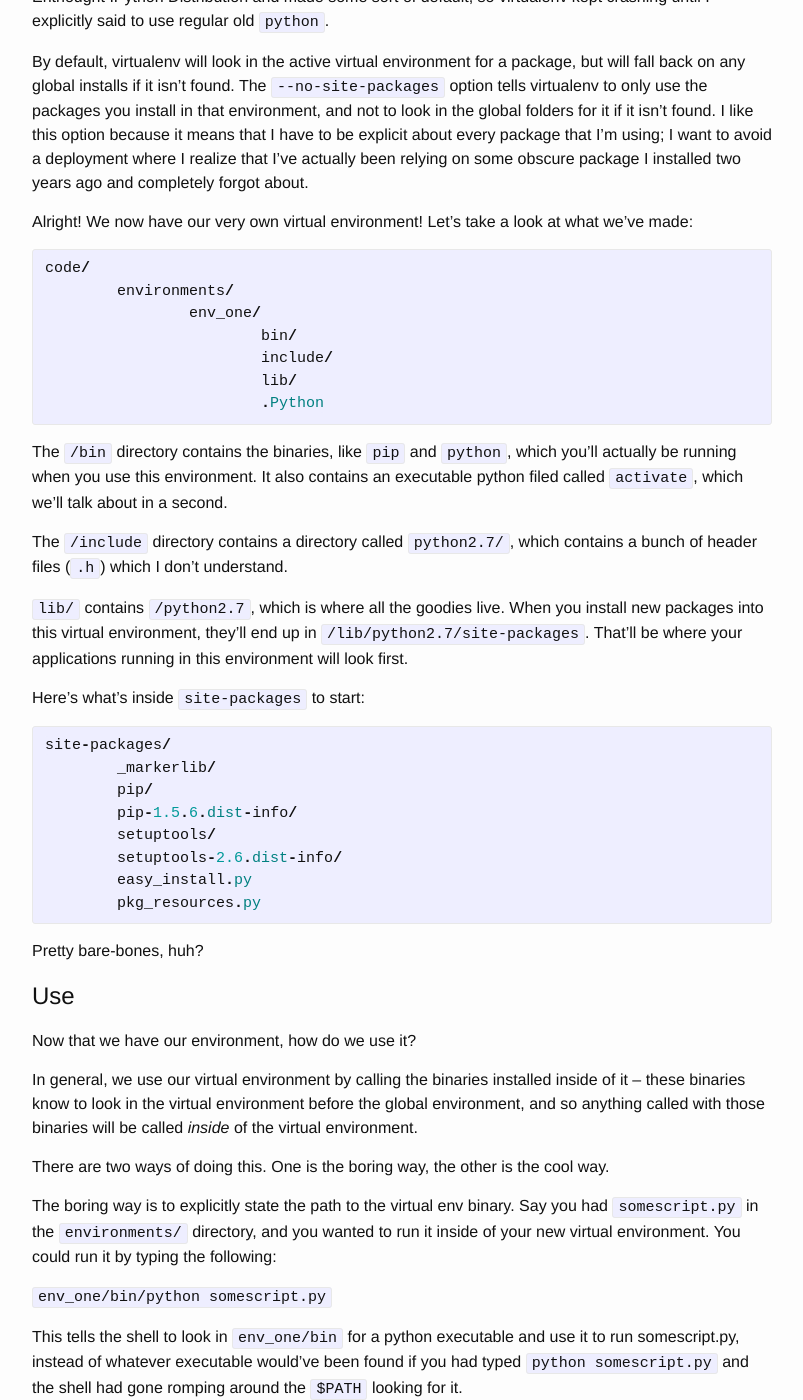
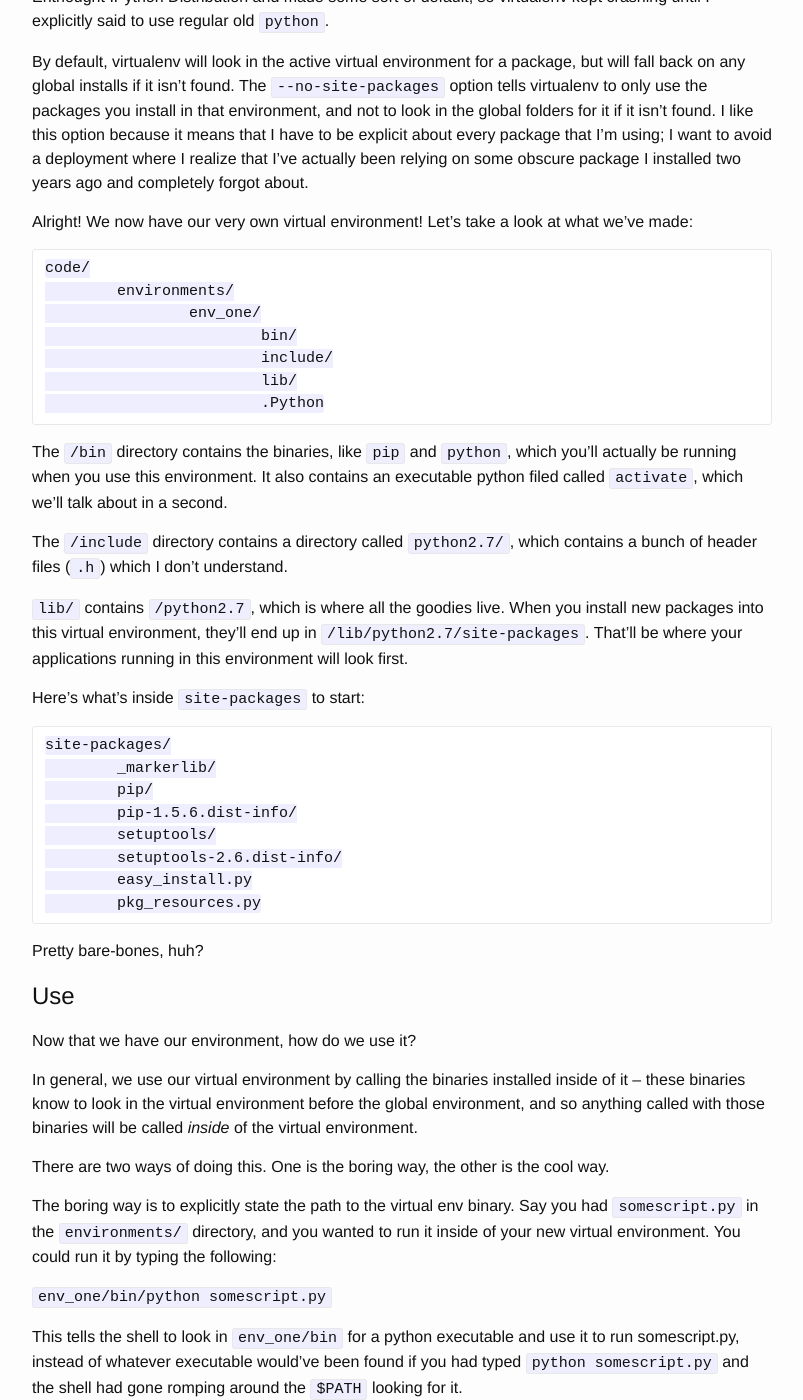
Before and after one commit to kronosapiens/kronosapiens.github.io, a Jekyll site: the page built from _posts/2014-07-22-setting-up-virtual-environments-in-python.markdown, in a window 1280 px wide and 1400 px high, scrolled down 1445 px. Shown: the whole window, without its empty margins (238-1041 px from the left). Built offline with Jekyll 4.4.1, drawn with Linux system fonts in a browser that asks for light colours; comment, search, counter and statistics services are not loaded; some of the changed text lies outside the part shown.

Commit message:
more experimenting with kramdown highlighting

```diff
--- a/_posts/2014-06-16-setting-up-a-python-development-environment.markdown
+++ b/_posts/2014-06-16-setting-up-a-python-development-environment.markdown
@@ -32,7 +32,7 @@ The first issue, that of organizing files, is a stylistic one. Different people
 
 For my project, I've chosen to go with three top-level folders containing a mix of python files (also known as 'modules') and data storage directories. This is what I'm working with:
 
-{% highlight java %}
+~~~
 backend/
 	modules/
 		__init__.py
@@ -49,7 +49,7 @@ backend/
 	.gitignore
 	README.md
 	scripts.py
-{% endhighlight %}
+~~~
 
 In this structure, the majority of the codebase lives in the `modules/` directory. My test files live, unsurprisingly, in `tests/`, while my non-python data files (project-related CSV files, pickled pandas objects, etc) live in the `data/` directory. My notes and other non-code bits of text go in the `notes/` directory. `.gitignore` and `README.md` are git-related, and, finally, `scripts.py` is where I put any development scripts that I write to speed up the development process (but which won't make it into production).
 
--- a/_posts/2014-07-22-setting-up-virtual-environments-in-python.markdown
+++ b/_posts/2014-07-22-setting-up-virtual-environments-in-python.markdown
@@ -34,13 +34,13 @@ Easy enough. Now, create a directory for all your environments to go. This can b
 
 I created a top-level directory in my `code` directory called `environments`, where I plan on keeping all of the virtual environments I create for any of my projects.
 
-{% highlight java %}
+~~~
 code/
 	personal/
 	projects/
 	work/
 	environments/
-{% endhighlight %}
+~~~
 
 Now, let's actually create an environment.
 
@@ -60,7 +60,7 @@ By default, virtualenv will look in the active virtual environment for a package
 
 Alright! We now have our very own virtual environment! Let's take a look at what we've made:
 
-{% highlight java %}
+~~~
 code/
 	environments/
 		env_one/
@@ -68,8 +68,7 @@ code/
 			include/
 			lib/
 			.Python
-
-{% endhighlight %}
+~~~
 
 The `/bin` directory contains the binaries, like `pip` and `python`, which you'll actually be running when you use this environment. It also contains an executable python filed called `activate`, which we'll talk about in a second.
 
@@ -79,7 +78,7 @@ The `/include` directory contains a directory called `python2.7/`, which contain
 
 Here's what's inside `site-packages` to start:
 
-{% highlight java %}
+~~~
 site-packages/
 	_markerlib/
 	pip/
@@ -88,7 +87,7 @@ site-packages/
 	setuptools-2.6.dist-info/
 	easy_install.py
 	pkg_resources.py
-{% endhighlight %}
+~~~
 
 Pretty bare-bones, huh?
 
```
Also changed, not shown: _posts/2014-07-28-understanding-package-imports-in-python.markdown (+6 -6 lines), _posts/2015-04-28-rabbitmq-aws.markdown (+4 -4 lines).
